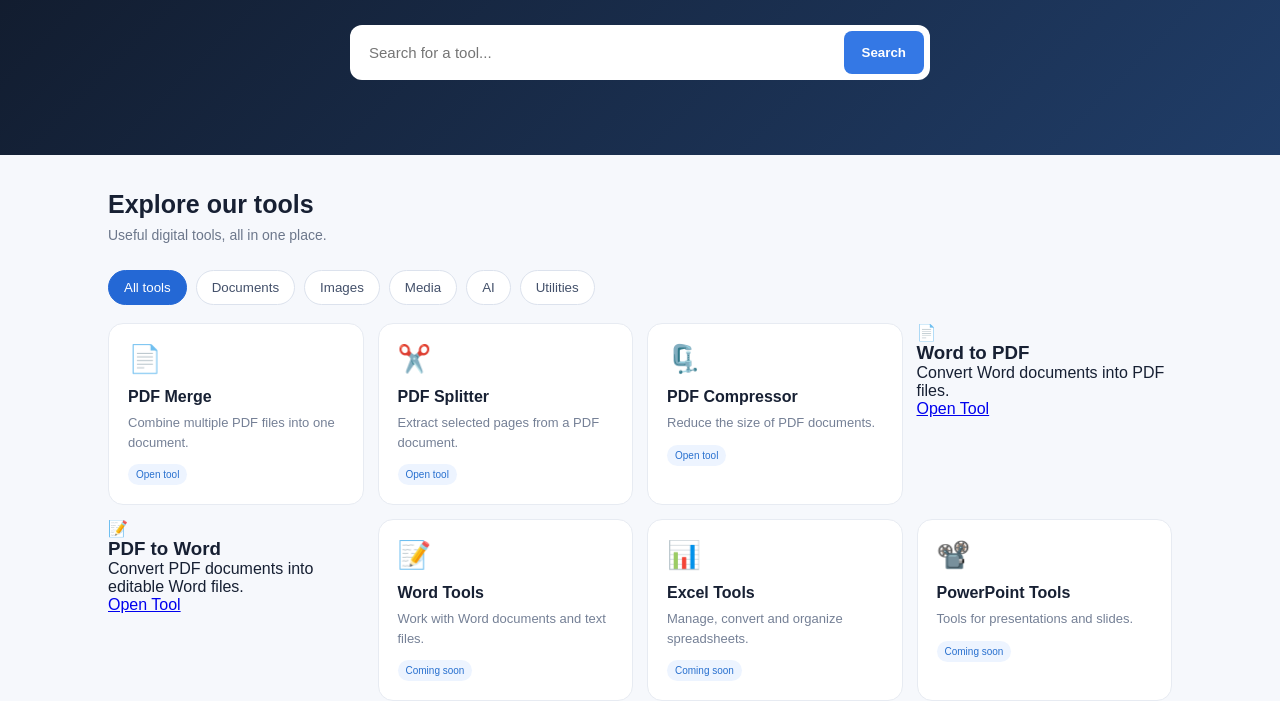
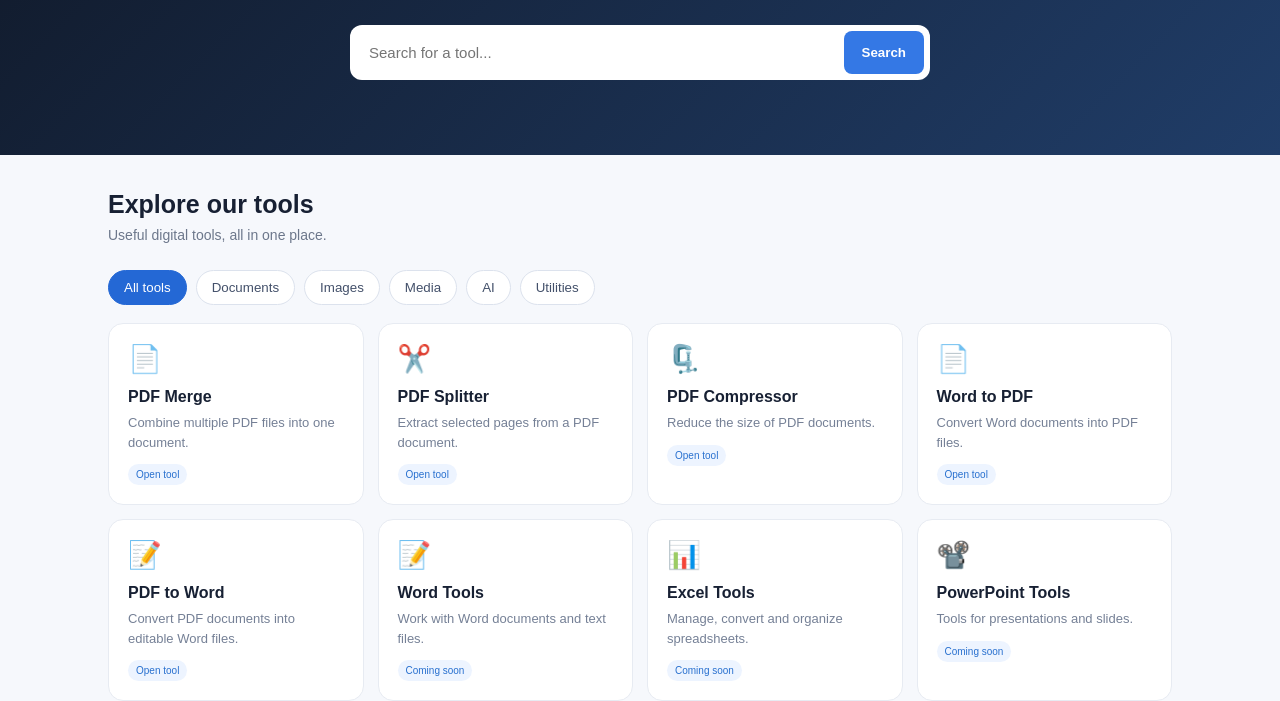
Before and after one commit to toptenquestaj-lang/docunest, a plain HTML site: page index.html in a window 1280 px wide. Shown: the part 278-979 px from the top of the page. Drawn offline with Linux system fonts and the light colour scheme.

Commit message:
Update index.html

```diff
--- a/index.html
+++ b/index.html
@@ -105,19 +105,25 @@ footer p{margin:7px}
 <span class="tag">Open tool</span>
 </a>
 
-<div class="tool-card" data-name="Word to PDF Converter" data-category="Documents">
-  <div class="tool-icon">📄</div>
-  <h3>Word to PDF</h3>
-  <p>Convert Word documents into PDF files.</p>
-  <a href="word-to-pdf.html" class="tool-btn">Open Tool</a>
-</div>
 
-<div class="tool-card" data-name="PDF to Word Converter" data-category="Documents">
-  <div class="tool-icon">📝</div>
-  <h3>PDF to Word</h3>
-  <p>Convert PDF documents into editable Word files.</p>
-  <a href="pdf-to-word.html" class="tool-btn">Open Tool</a>
-</div>
+<a class="tool" href="word-to-pdf.html"
+data-category="documents"
+data-name="word to pdf converter">
+<div class="ico">📄</div>
+<h3>Word to PDF</h3>
+<p>Convert Word documents into PDF files.</p>
+<span class="tag">Open tool</span>
+</a>
+
+<a class="tool" href="pdf-to-word.html"
+data-category="documents"
+data-name="pdf to word converter">
+<div class="ico">📝</div>
+<h3>PDF to Word</h3>
+<p>Convert PDF documents into editable Word files.</p>
+<span class="tag">Open tool</span>
+</a>
+
 
 
 
```
